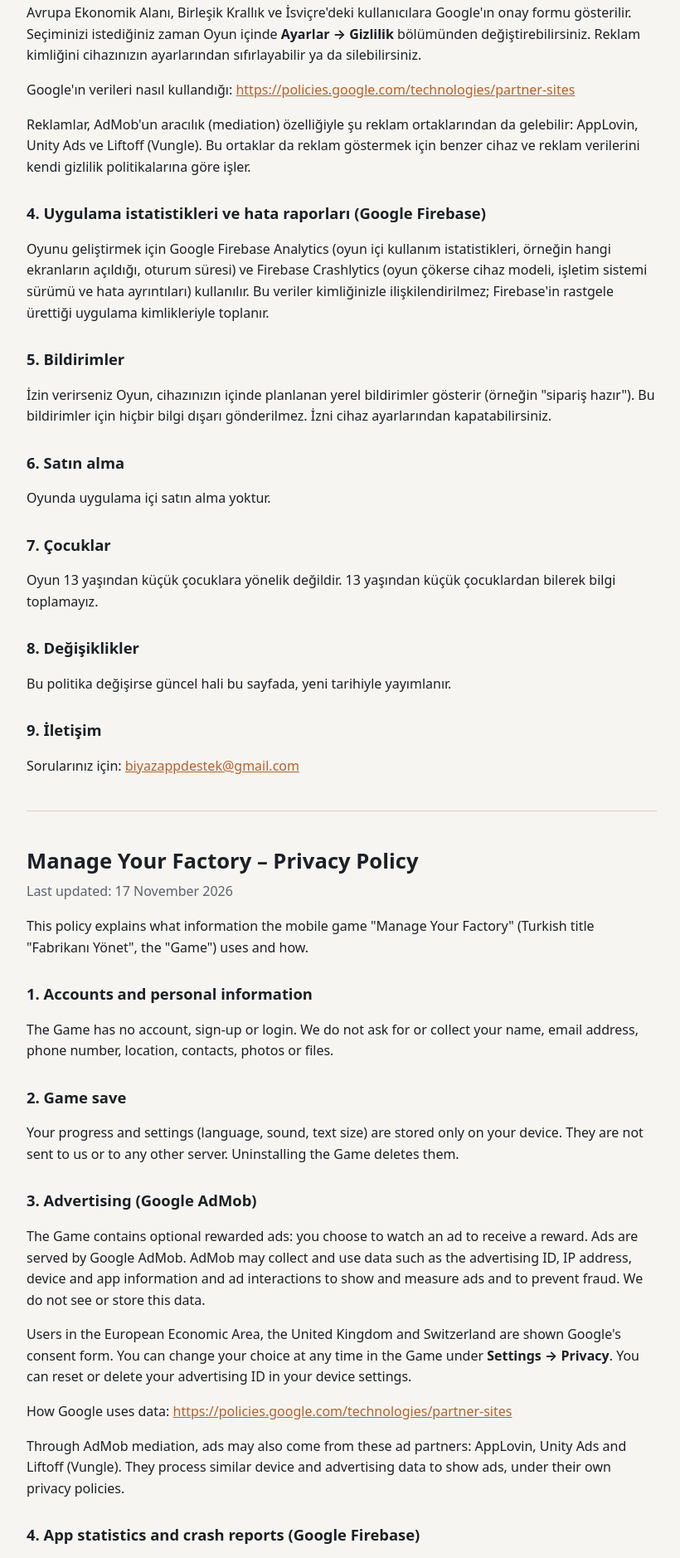
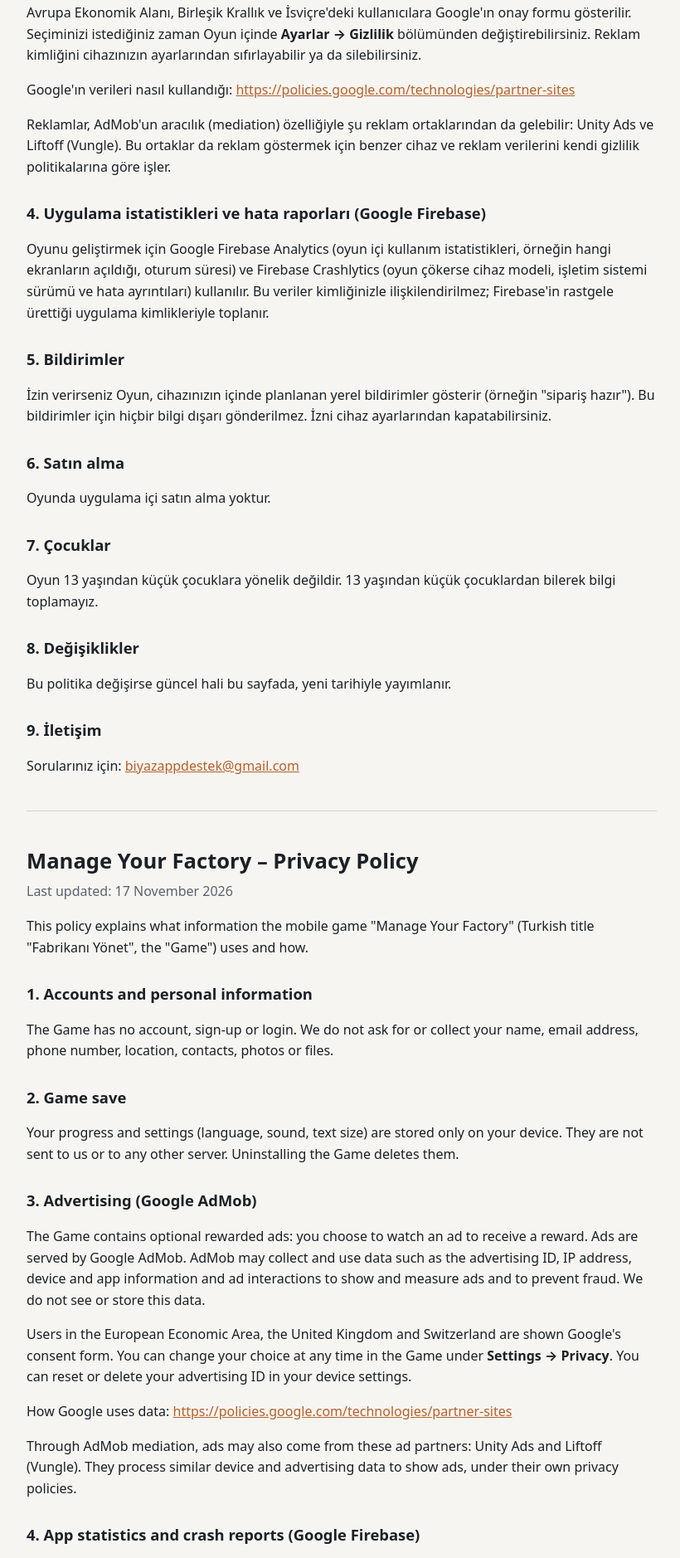
Before and after one commit to biyazappdestek/biyazappdestek.github.io, a plain HTML site: page fabrikaniyonet/index.html in a window 1280 px wide. Shown: the part 988-2866 px from the top of the page at 83% size, without its empty margins (228-1048 px from the left). Drawn offline with Linux system fonts and the light colour scheme.

Commit message:
Add files via upload

```diff
--- a/fabrikaniyonet/index.html
+++ b/fabrikaniyonet/index.html
@@ -69,7 +69,7 @@
 <p>Avrupa Ekonomik Alanı, Birleşik Krallık ve İsviçre'deki kullanıcılara Google'ın onay formu gösterilir. Seçiminizi istediğiniz zaman Oyun içinde <b>Ayarlar → Gizlilik</b> bölümünden değiştirebilirsiniz. Reklam kimliğini cihazınızın ayarlarından sıfırlayabilir ya da silebilirsiniz.</p>
 <p>Google'ın verileri nasıl kullandığı: <a href="https://policies.google.com/technologies/partner-sites">https://policies.google.com/technologies/partner-sites</a></p>
 
-<p>Reklamlar, AdMob'un aracılık (mediation) özelliğiyle şu reklam ortaklarından da gelebilir: AppLovin, Unity Ads ve Liftoff (Vungle). Bu ortaklar da reklam göstermek için benzer cihaz ve reklam verilerini kendi gizlilik politikalarına göre işler.</p>
+<p>Reklamlar, AdMob'un aracılık (mediation) özelliğiyle şu reklam ortaklarından da gelebilir: Unity Ads ve Liftoff (Vungle). Bu ortaklar da reklam göstermek için benzer cihaz ve reklam verilerini kendi gizlilik politikalarına göre işler.</p>
 
 <h2>4. Uygulama istatistikleri ve hata raporları (Google Firebase)</h2>
 <p>Oyunu geliştirmek için Google Firebase Analytics (oyun içi kullanım istatistikleri, örneğin hangi ekranların açıldığı, oturum süresi) ve Firebase Crashlytics (oyun çökerse cihaz modeli, işletim sistemi sürümü ve hata ayrıntıları) kullanılır. Bu veriler kimliğinizle ilişkilendirilmez; Firebase'in rastgele ürettiği uygulama kimlikleriyle toplanır.</p>
@@ -109,7 +109,7 @@
 <p>Users in the European Economic Area, the United Kingdom and Switzerland are shown Google's consent form. You can change your choice at any time in the Game under <b>Settings → Privacy</b>. You can reset or delete your advertising ID in your device settings.</p>
 <p>How Google uses data: <a href="https://policies.google.com/technologies/partner-sites">https://policies.google.com/technologies/partner-sites</a></p>
 
-<p>Through AdMob mediation, ads may also come from these ad partners: AppLovin, Unity Ads and Liftoff (Vungle). They process similar device and advertising data to show ads, under their own privacy policies.</p>
+<p>Through AdMob mediation, ads may also come from these ad partners: Unity Ads and Liftoff (Vungle). They process similar device and advertising data to show ads, under their own privacy policies.</p>
 
 <h2>4. App statistics and crash reports (Google Firebase)</h2>
 <p>To improve the Game we use Google Firebase Analytics (in-game usage statistics, for example which screens are opened and session length) and Firebase Crashlytics (if the Game crashes: device model, operating system version and error details). This data is not linked to your identity; it is collected with random app instance identifiers generated by Firebase.</p>
```
